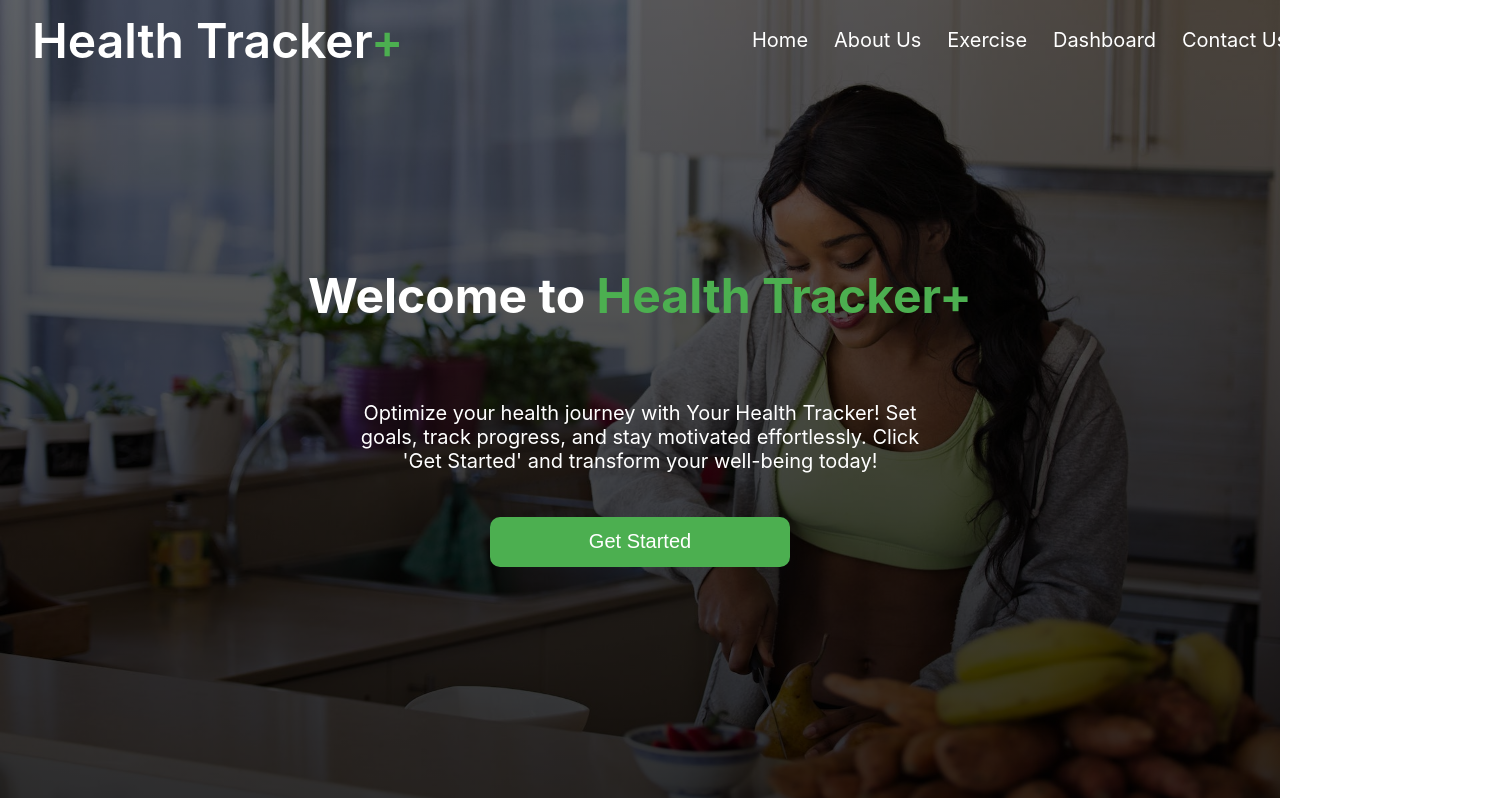
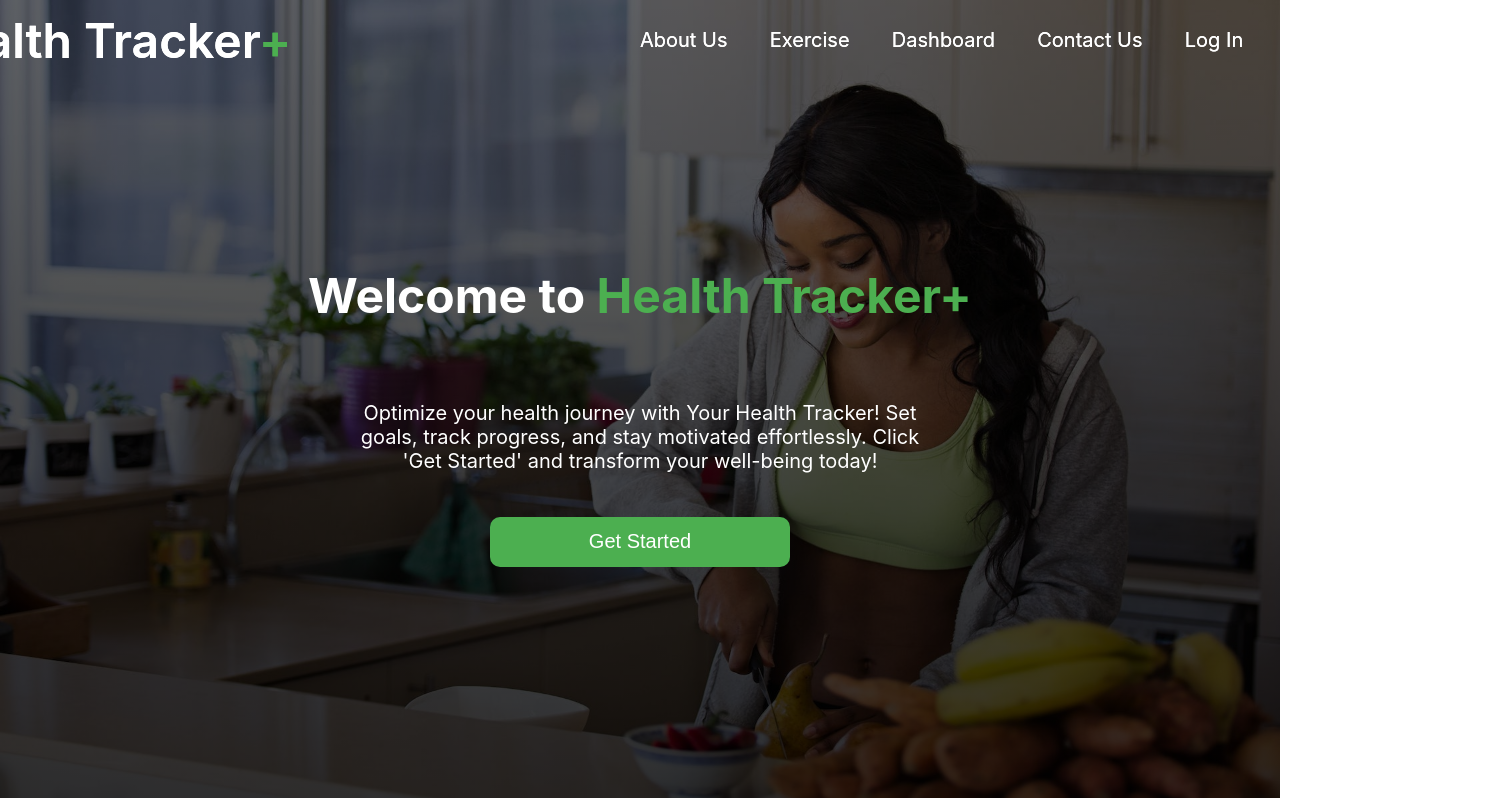
Before and after one commit to kinjames/healthtrackerplus, a React (Create React App) app: page / in a window 1280 px wide. Shown: the top 798 px of the page, 1504 px wide, since content can reach past the window. Built offline with nearby package versions, Linux system fonts and the light colour scheme.

Commit message:
update all

```diff
--- a/src/About.js
+++ b/src/About.js
@@ -0,0 +1,35 @@
+import React from "react";
+
+const About = () => {
+  return (
+    <div className="about">
+      <section className="how-it-works">
+        <h2>How Health Tracker Plus Works</h2>
+        <p>
+          Health Tracker Plus helps you monitor and improve your well-being by
+          providing tools to set health goals, track your progress, and stay
+          motivated. With our user-friendly interface and comprehensive
+          features, you can easily keep an eye on your exercise routines,
+          nutrition, and overall health.
+        </p>
+      </section>
+
+      <section className="our-team">
+        <h2>Meet Our Team</h2>
+        <div className="team-member">
+          <img src="team-member-1.jpg" alt="Team Member 1" />
+          <h3>John Doe</h3>
+          <p>Co-founder & Fitness Expert</p>
+        </div>
+        <div className="team-member">
+          <img src="team-member-2.jpg" alt="Team Member 2" />
+          <h3>Jane Smith</h3>
+          <p>Co-founder & Nutrition Specialist</p>
+        </div>
+        {/* Add more team members as needed */}
+      </section>
+    </div>
+  );
+};
+
+export default About;
--- a/src/App.js
+++ b/src/App.js
@@ -1,18 +1,20 @@
 import React from "react";
 import { BrowserRouter as Router, Routes, Route } from "react-router-dom";
 import { AuthProvider } from "./AuthContext";
+import Layout from "./Layout"; // Import your layout component
 import HomePage from "./HomePage";
 import About from "./About";
 import Exercise from "./Exercise";
 import Dashboard from "./Dashboard";
 import Contact from "./Contact";
 import Login from "./Login";
+import Signup from "./Signup";
 
 function App() {
   return (
     <AuthProvider>
       <Router>
-        <HomePage />
+        <Layout>
           <Routes>
             <Route path="/" element={<HomePage />} />
             <Route path="/About" element={<About />} />
@@ -20,8 +22,9 @@ function App() {
             <Route path="/Dashboard" element={<Dashboard />} />
             <Route path="/Contact" element={<Contact />} />
             <Route path="/Login" element={<Login />} />
-          {/* ... other routes */}
+            <Route path="/Signup" element={<Signup />} />
           </Routes>
+        </Layout>
       </Router>
     </AuthProvider>
   );
--- a/src/HomePage.js
+++ b/src/HomePage.js
@@ -1,7 +1,7 @@
 import React, { useState } from "react";
 import "./HomePage.css";
-import Navbar from "./Navbar";
 import LoginModal from "./LoginModal";
+import Layout from "./Layout";
 
 const HomePage = () => {
   const [isLoginModalOpen, setLoginModalOpen] = useState(false);
@@ -11,8 +11,8 @@ const HomePage = () => {
   };
 
   return (
+    <Layout>
       <div className="home-page">
-      <Navbar />
         <div className="content">
           <h1>
             Welcome to <span>Health Tracker+</span>
@@ -26,6 +26,7 @@ const HomePage = () => {
           {isLoginModalOpen && <LoginModal onClose={toggleLoginModal} />}
         </div>
       </div>
+    </Layout>
   );
 };
 
--- /dev/null
+++ b/src/Layout.js
@@ -0,0 +1,14 @@
+// Layout.js
+import React from "react";
+import Navbar from "./Navbar";
+
+const Layout = ({ children }) => {
+  return (
+    <div>
+      <Navbar />
+      {children}
+    </div>
+  );
+};
+
+export default Layout;
--- a/src/Navbar.css
+++ b/src/Navbar.css
@@ -1,4 +1,8 @@
 .navbar {
+  position: absolute;
+  left: 50%;
+  transform: translateX(-50%);
+  z-index: 20;
   display: flex;
   width: 1440px;
   height: 10vh;
--- a/src/Navbar.js
+++ b/src/Navbar.js
@@ -9,7 +9,6 @@ const Navbar = () => {
         Health Tracker<span>+</span>
       </div>
       <div className="navbar-links">
-        <Link to="/HomePage">Home</Link>
         <Link to="/About">About Us</Link>
         <Link to="/Exercise">Exercise</Link>
         <Link to="/Dashboard">Dashboard</Link>
```
Lines whose indentation alone changed are shown as unchanged.
